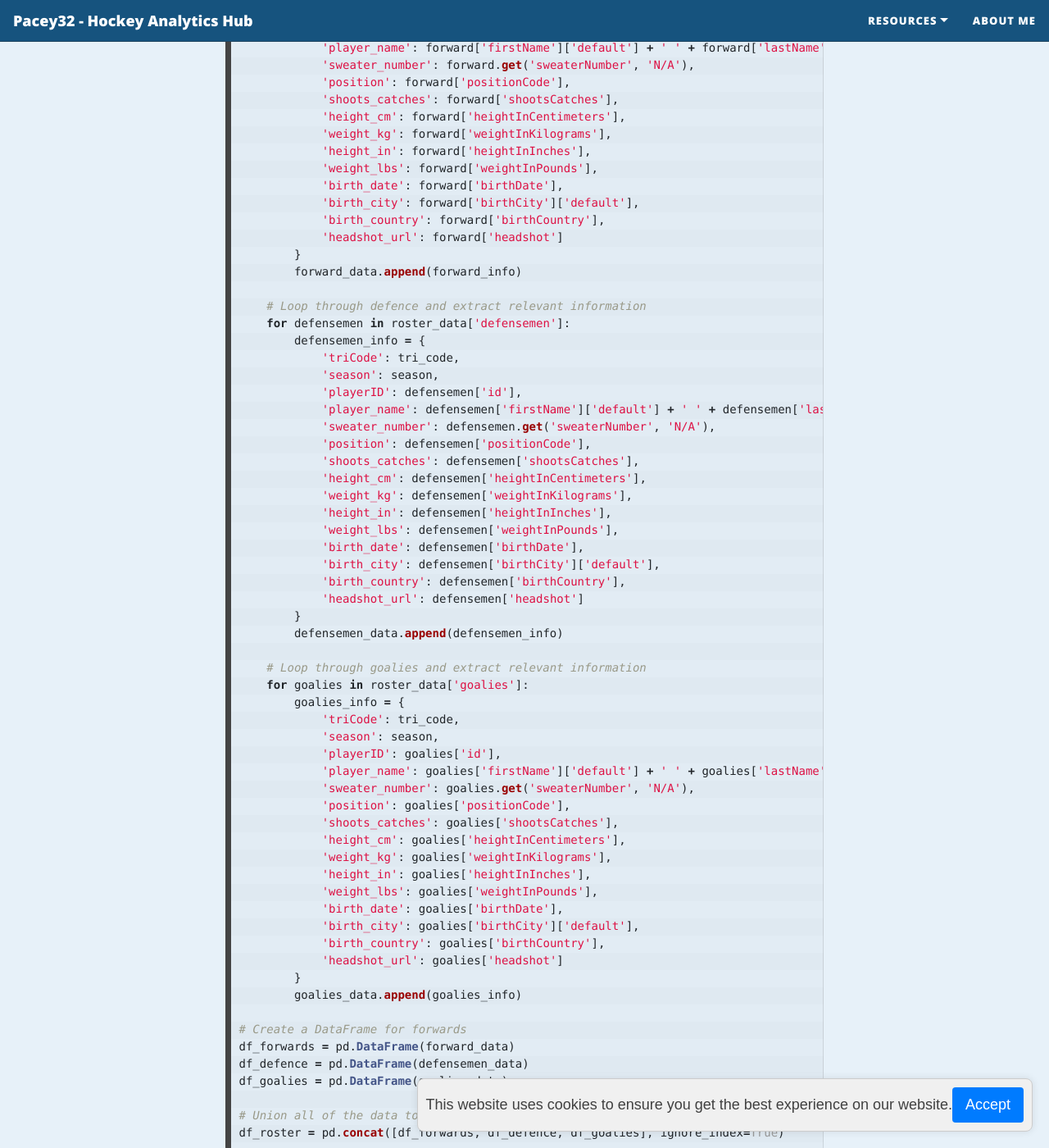
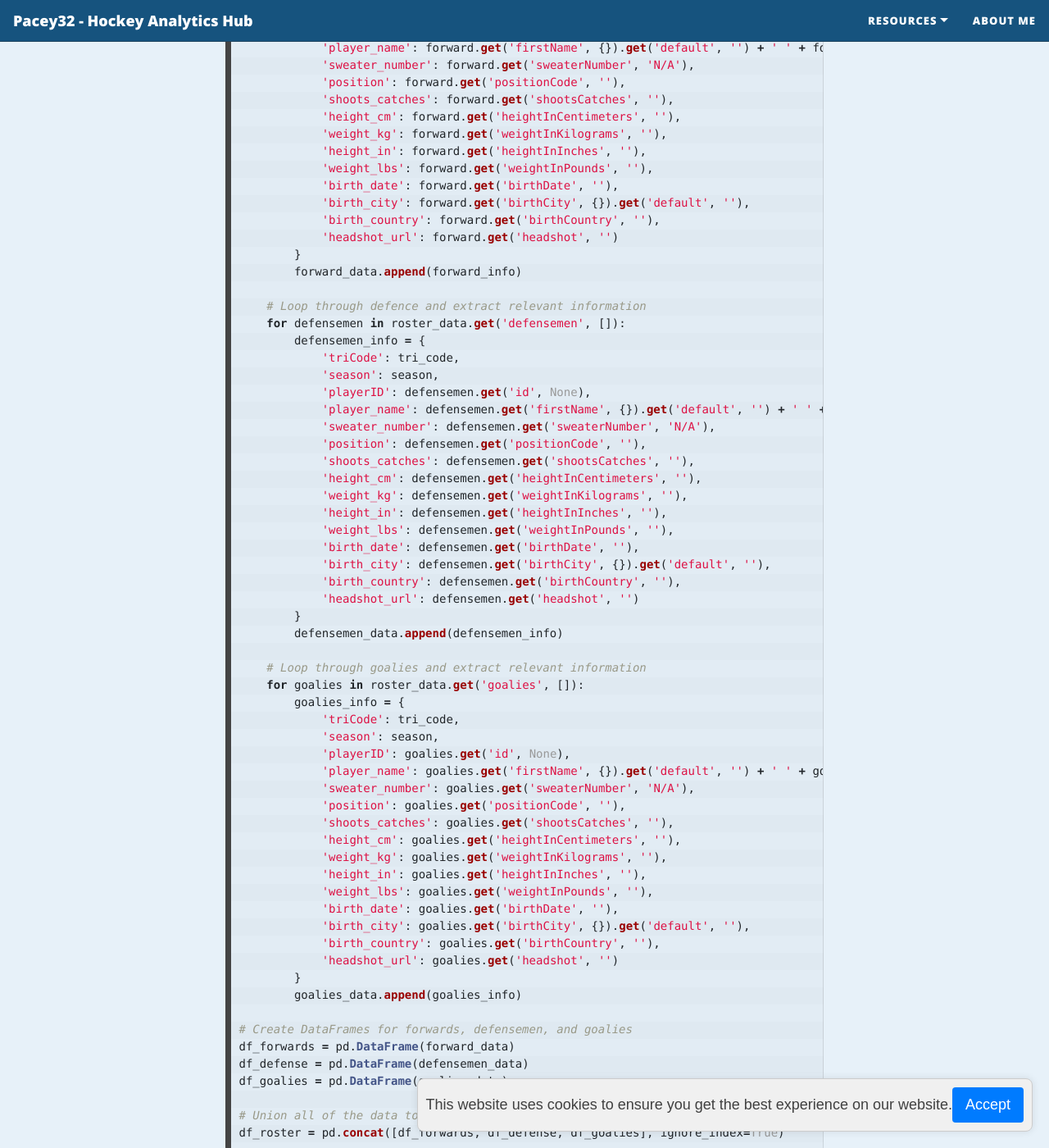
Before and after one commit to robpacey32/robpacey32.github.io, a Jekyll site: the page built from howto.md, in a window 1280 px wide and 1400 px high, scrolled down 4522 px. Shown: the whole window at 82% size. Built offline with Jekyll 4.4.1, drawn with Linux system fonts in a browser that asks for light colours; nearby versions of some CDN libraries; some of the changed text lies outside the part shown.

Commit message:
Update howto.md

````diff
--- a/howto.md
+++ b/howto.md
@@ -135,75 +135,75 @@ for index, row in df_rosterseasons_forloop.iterrows():
     roster_data = response.json()
 
     # Loop through forwards and extract relevant information
-    for forward in roster_data['forwards']:
+    for forward in roster_data.get('forwards', []):
         forward_info = {
             'triCode': tri_code,
             'season': season,
-            'playerID': forward['id'],
-            'player_name': forward['firstName']['default'] + ' ' + forward['lastName']['default'],
+            'playerID': forward.get('id', None),
+            'player_name': forward.get('firstName', {}).get('default', '') + ' ' + forward.get('lastName', {}).get('default', ''),
             'sweater_number': forward.get('sweaterNumber', 'N/A'),
-            'position': forward['positionCode'],
-            'shoots_catches': forward['shootsCatches'],
-            'height_cm': forward['heightInCentimeters'],
-            'weight_kg': forward['weightInKilograms'],
-            'height_in': forward['heightInInches'],
-            'weight_lbs': forward['weightInPounds'],
-            'birth_date': forward['birthDate'],
-            'birth_city': forward['birthCity']['default'],
-            'birth_country': forward['birthCountry'],
-            'headshot_url': forward['headshot']
+            'position': forward.get('positionCode', ''),
+            'shoots_catches': forward.get('shootsCatches', ''),
+            'height_cm': forward.get('heightInCentimeters', ''),
+            'weight_kg': forward.get('weightInKilograms', ''),
+            'height_in': forward.get('heightInInches', ''),
+            'weight_lbs': forward.get('weightInPounds', ''),
+            'birth_date': forward.get('birthDate', ''),
+            'birth_city': forward.get('birthCity', {}).get('default', ''),
+            'birth_country': forward.get('birthCountry', ''),
+            'headshot_url': forward.get('headshot', '')
         }
         forward_data.append(forward_info)
 
     # Loop through defence and extract relevant information
-    for defensemen in roster_data['defensemen']:
+    for defensemen in roster_data.get('defensemen', []):
         defensemen_info = {
             'triCode': tri_code,
             'season': season,
-            'playerID': defensemen['id'],
-            'player_name': defensemen['firstName']['default'] + ' ' + defensemen['lastName']['default'],
+            'playerID': defensemen.get('id', None),
+            'player_name': defensemen.get('firstName', {}).get('default', '') + ' ' + defensemen.get('lastName', {}).get('default', ''),
             'sweater_number': defensemen.get('sweaterNumber', 'N/A'),
-            'position': defensemen['positionCode'],
-            'shoots_catches': defensemen['shootsCatches'],
-            'height_cm': defensemen['heightInCentimeters'],
-            'weight_kg': defensemen['weightInKilograms'],
-            'height_in': defensemen['heightInInches'],
-            'weight_lbs': defensemen['weightInPounds'],
-            'birth_date': defensemen['birthDate'],
-            'birth_city': defensemen['birthCity']['default'],
-            'birth_country': defensemen['birthCountry'],
-            'headshot_url': defensemen['headshot']
+            'position': defensemen.get('positionCode', ''),
+            'shoots_catches': defensemen.get('shootsCatches', ''),
+            'height_cm': defensemen.get('heightInCentimeters', ''),
+            'weight_kg': defensemen.get('weightInKilograms', ''),
+            'height_in': defensemen.get('heightInInches', ''),
+            'weight_lbs': defensemen.get('weightInPounds', ''),
+            'birth_date': defensemen.get('birthDate', ''),
+            'birth_city': defensemen.get('birthCity', {}).get('default', ''),
+            'birth_country': defensemen.get('birthCountry', ''),
+            'headshot_url': defensemen.get('headshot', '')
         }
         defensemen_data.append(defensemen_info)
 
     # Loop through goalies and extract relevant information
-    for goalies in roster_data['goalies']:
+    for goalies in roster_data.get('goalies', []):
         goalies_info = {
             'triCode': tri_code,
             'season': season,
-            'playerID': goalies['id'],
-            'player_name': goalies['firstName']['default'] + ' ' + goalies['lastName']['default'],
+            'playerID': goalies.get('id', None),
+            'player_name': goalies.get('firstName', {}).get('default', '') + ' ' + goalies.get('lastName', {}).get('default', ''),
             'sweater_number': goalies.get('sweaterNumber', 'N/A'),
-            'position': goalies['positionCode'],
-            'shoots_catches': goalies['shootsCatches'],
-            'height_cm': goalies['heightInCentimeters'],
-            'weight_kg': goalies['weightInKilograms'],
-            'height_in': goalies['heightInInches'],
-            'weight_lbs': goalies['weightInPounds'],
-            'birth_date': goalies['birthDate'],
-            'birth_city': goalies['birthCity']['default'],
-            'birth_country': goalies['birthCountry'],
-            'headshot_url': goalies['headshot']
+            'position': goalies.get('positionCode', ''),
+            'shoots_catches': goalies.get('shootsCatches', ''),
+            'height_cm': goalies.get('heightInCentimeters', ''),
+            'weight_kg': goalies.get('weightInKilograms', ''),
+            'height_in': goalies.get('heightInInches', ''),
+            'weight_lbs': goalies.get('weightInPounds', ''),
+            'birth_date': goalies.get('birthDate', ''),
+            'birth_city': goalies.get('birthCity', {}).get('default', ''),
+            'birth_country': goalies.get('birthCountry', ''),
+            'headshot_url': goalies.get('headshot', '')
         }
         goalies_data.append(goalies_info)
 
-# Create a DataFrame for forwards
+# Create DataFrames for forwards, defensemen, and goalies
 df_forwards = pd.DataFrame(forward_data)
-df_defence = pd.DataFrame(defensemen_data)
+df_defense = pd.DataFrame(defensemen_data)
 df_goalies = pd.DataFrame(goalies_data)
 
 # Union all of the data together
-df_roster = pd.concat([df_forwards, df_defence, df_goalies], ignore_index=True)
+df_roster = pd.concat([df_forwards, df_defense, df_goalies], ignore_index=True)
 ```
 
 ## Schedule Information
@@ -424,39 +424,38 @@ for index, row in df_gameIDs.iterrows():
         'gameType': action_data.get('gameType', 'n/a'),
         'gameDate': action_data.get('gameDate', 'n/a'),
         'venue': action_data.get('venue', {}).get('default', 'n/a'),
-        'neutralSite': game.get('neutralSite', 'n/a'),
+        'neutralSite': action_data.get('neutralSite', 'n/a'),
         'startTimeUTC': action_data.get('startTimeUTC', 'n/a'),
         'easternUTCOffset': action_data.get('easternUTCOffset', 'n/a'),
         'venueUTCOffset': action_data.get('venueUTCOffset', 'n/a'),
-        'venueTimezone': game.get('venueTimezone', 'n/a'),
+        'venueTimezone': action_data.get('venueTimezone', 'n/a'),
         'gameState': action_data.get('gameState', 'n/a'),
         'gameScheduleState': action_data.get('gameScheduleState', 'n/a'),
         'period': action_data.get('period', 'n/a'),
         'periodDescriptor_number': action_data.get('periodDescriptor', {}).get('number', 'n/a'),
         'periodDescriptor_periodType': action_data.get('periodDescriptor', {}).get('periodType', 'n/a'),
-        'away_id': action_data['awayTeam'].get('id', 'n/a'),
-        'away_name': action_data['awayTeam']['name'].get('default') if isinstance(action_data['awayTeam'], dict) else action_data['awayTeam'],
-        'away_abbrev': action_data['awayTeam'].get('abbrev', 'n/a'),
-        'awayTeamPlaceName': action_data['awayTeam'].get('placeName', {}).get('default', 'n/a'),
-        'away_score': action_data['awayTeam'].get('score', 'n/a'),
-        'away_sog': action_data['awayTeam'].get('sog', 'n/a'),
-        'away_logo': action_data['awayTeam'].get('logo', 'n/a'),
-        'home_id': action_data['homeTeam'].get('id', 'n/a'),
-        'home_name': action_data['homeTeam']['name'].get('default') if isinstance(action_data['homeTeam'], dict) else action_data['homeTeam'],
-        'home_abbrev': action_data['homeTeam'].get('abbrev', 'n/a'),
-        'homeTeamPlaceName': action_data['homeTeam'].get('placeName', {}).get('default', 'n/a'),
-        'home_score': action_data['homeTeam'].get('score', 'n/a'),
-        'home_sog': action_data['homeTeam'].get('sog', 'n/a'),
-        'home_logo': action_data['homeTeam'].get('logo', 'n/a'),
-        'timeRemaining': action_data['clock'].get('timeRemaining', 'n/a'),
-        'secondsRemaining': action_data['clock'].get('secondsRemaining', 'n/a'),
-        'running': action_data['clock'].get('running', 'n/a'),
-        'inIntermission': action_data['clock'].get('inIntermission', 'n/a'),
+        'away_id': action_data.get('awayTeam', {}).get('id', 'n/a'),
+        'away_name': action_data.get('awayTeam', {}).get('name', {}).get('default', 'n/a'),
+        'away_abbrev': action_data.get('awayTeam', {}).get('abbrev', 'n/a'),
+        'awayTeamPlaceName': action_data.get('awayTeam', {}).get('placeName', {}).get('default', 'n/a'),
+        'away_score': action_data.get('awayTeam', {}).get('score', 'n/a'),
+        'away_sog': action_data.get('awayTeam', {}).get('sog', 'n/a'),
+        'away_logo': action_data.get('awayTeam', {}).get('logo', 'n/a'),
+        'home_id': action_data.get('homeTeam', {}).get('id', 'n/a'),
+        'home_name': action_data.get('homeTeam', {}).get('name', {}).get('default', 'n/a'),
+        'home_abbrev': action_data.get('homeTeam', {}).get('abbrev', 'n/a'),
+        'homeTeamPlaceName': action_data.get('homeTeam', {}).get('placeName', {}).get('default', 'n/a'),
+        'home_score': action_data.get('homeTeam', {}).get('score', 'n/a'),
+        'home_sog': action_data.get('homeTeam', {}).get('sog', 'n/a'),
+        'home_logo': action_data.get('homeTeam', {}).get('logo', 'n/a'),
+        'timeRemaining': action_data.get('clock', {}).get('timeRemaining', 'n/a'),
+        'secondsRemaining': action_data.get('clock', {}).get('secondsRemaining', 'n/a'),
+        'running': action_data.get('clock', {}).get('running', 'n/a'),
+        'inIntermission': action_data.get('clock', {}).get('inIntermission', 'n/a'),
         'periodType': action_data.get('periodDescriptor', {}).get('periodType', 'n/a'),
         'gameOutcome_lastPeriodType': action_data.get('gameOutcome', {}).get('lastPeriodType', 'n/a')
     }
     all_basic_info.append(basic_info)
-
 
     # Extracting 'plays' data
     plays_data = action_data.get('plays', [])
````
Also changed, not shown: other parts of howto.md (+1 -1 lines).
